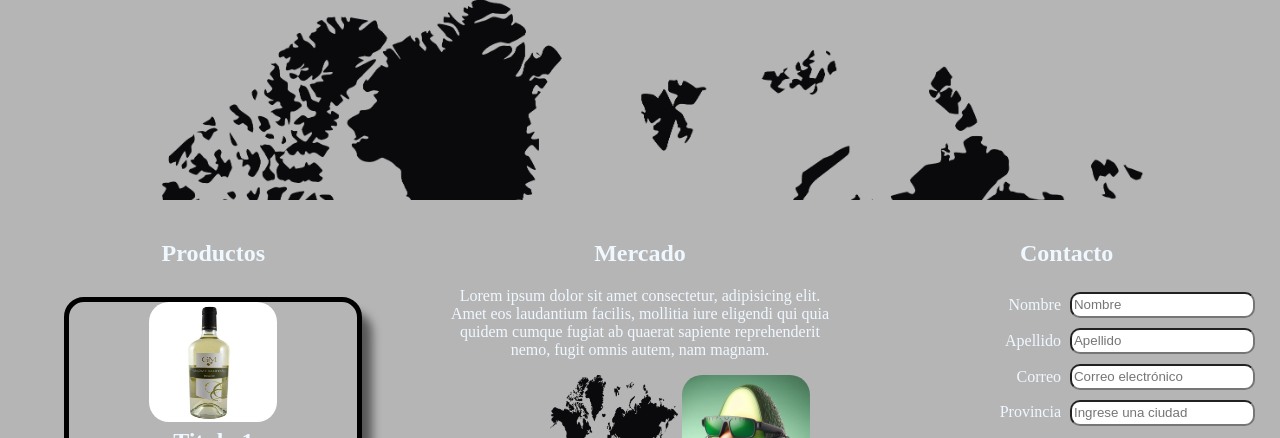
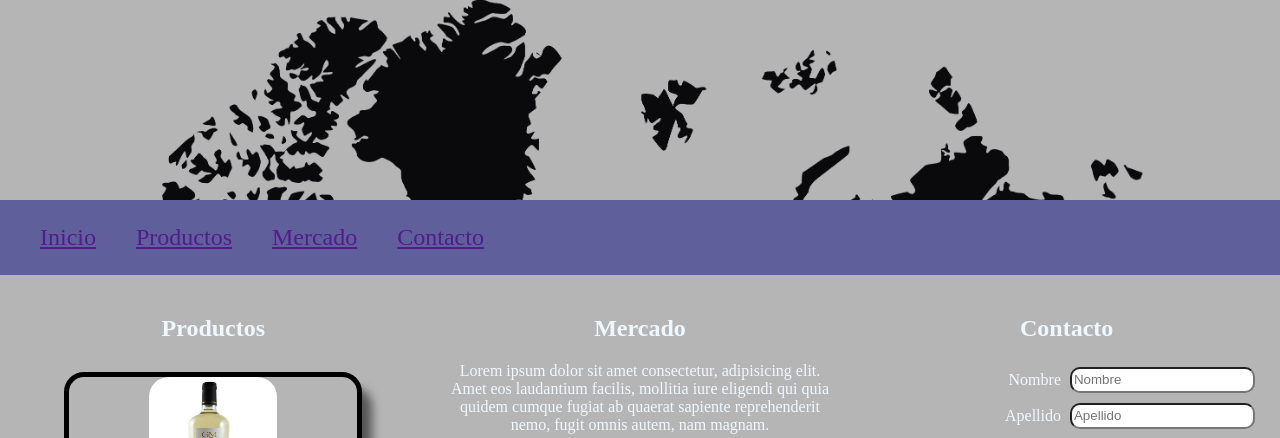
Before and after one commit to ice01man/MarketPlaceGBA, a plain HTML site: page index.html in a window 1280 px wide. Shown: the top 438 px of the page. Drawn offline with Linux system fonts and the light colour scheme.

Commit message:
Update index.html

```diff
--- a/index.html
+++ b/index.html
@@ -4,18 +4,19 @@
     <meta charset="UTF-8">
     <meta name="viewport" content="width=device-width, initial-scale=1.0">
     <link rel="stylesheet" href="estilos.css">
-    <title>CLASE 3 </title>
+    <title>Market Place</title>
 </head>
 <body>
     <header>
         <div class="divfondo"></div>
-       <!--  <nav>
-            <ul><a href="">Inicio</a> </ul>
-            <ul><a href="">Productos</a> </ul>
-            <ul><a href="">Mercado</a> </ul>
-            <ul><a href="">Contacto</a> </ul>
-        </nav> -->
+
     </header>
+    <nav>
+        <ul><a href="">Inicio</a> </ul>
+        <ul><a href="">Productos</a> </ul>
+        <ul><a href="">Mercado</a> </ul>
+        <ul><a href="">Contacto</a> </ul>
+    </nav>
     <main>
         <section class="productos">
             <h2> Productos</h2>
```
